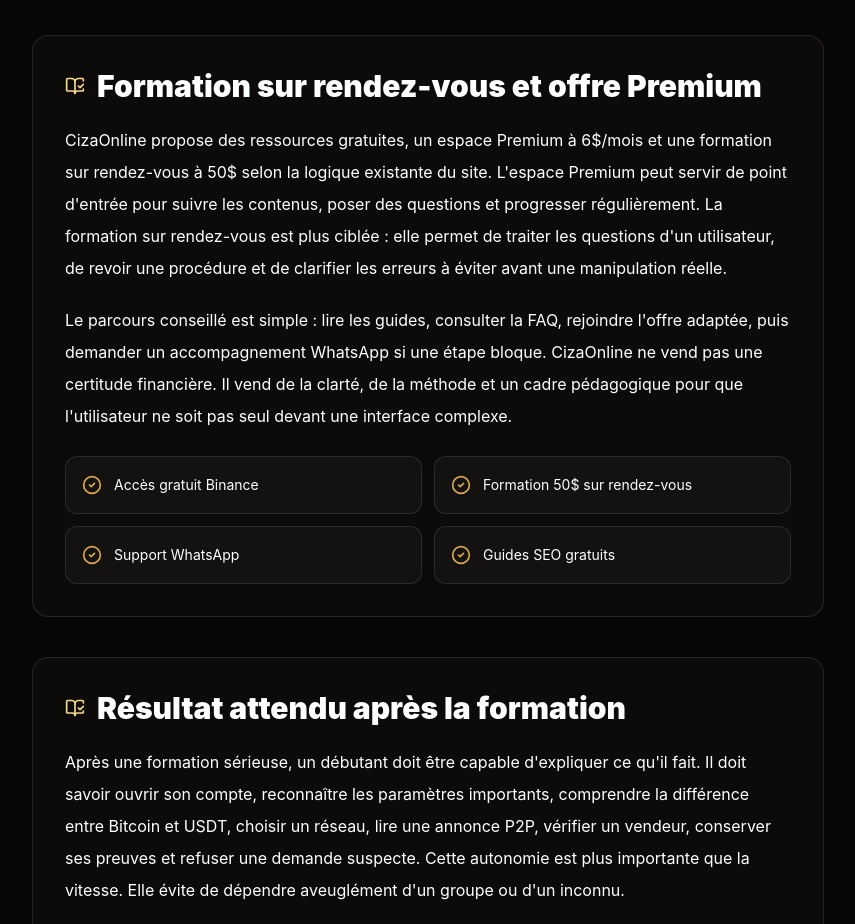
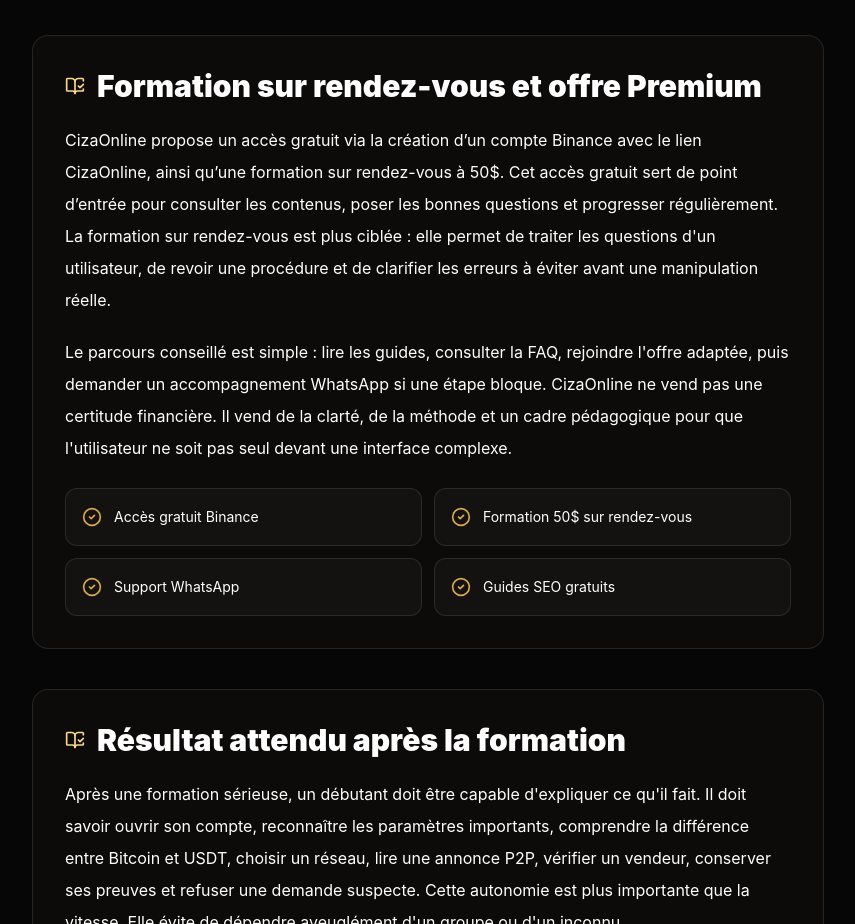
Before and after one commit to urbainciza0-web/cizaonline-premium-site, a Next.js app: page /formation-binance-rdc in a window 1280 px wide. Shown: the part 3480-4404 px from the top of the page, without its empty margins (32-887 px from the left). Built offline with nearby package versions, Linux system fonts and the light colour scheme.

Commit message:
Corriger la dernière mention de l’offre à 6 dollars

```diff
--- a/app/formation-binance-rdc/page.jsx
+++ b/app/formation-binance-rdc/page.jsx
@@ -54,7 +54,7 @@
     {
       title: "Formation sur rendez-vous et offre Premium",
       paragraphs: [
-        "CizaOnline propose des ressources gratuites, un espace Premium à 6$/mois et une formation sur rendez-vous à 50$ selon la logique existante du site. L'espace Premium peut servir de point d'entrée pour suivre les contenus, poser des questions et progresser régulièrement. La formation sur rendez-vous est plus ciblée : elle permet de traiter les questions d'un utilisateur, de revoir une procédure et de clarifier les erreurs à éviter avant une manipulation réelle.",
+        "CizaOnline propose un accès gratuit via la création d’un compte Binance avec le lien CizaOnline, ainsi qu’une formation sur rendez-vous à 50$. Cet accès gratuit sert de point d’entrée pour consulter les contenus, poser les bonnes questions et progresser régulièrement. La formation sur rendez-vous est plus ciblée : elle permet de traiter les questions d'un utilisateur, de revoir une procédure et de clarifier les erreurs à éviter avant une manipulation réelle.",
         "Le parcours conseillé est simple : lire les guides, consulter la FAQ, rejoindre l'offre adaptée, puis demander un accompagnement WhatsApp si une étape bloque. CizaOnline ne vend pas une certitude financière. Il vend de la clarté, de la méthode et un cadre pédagogique pour que l'utilisateur ne soit pas seul devant une interface complexe."
       ],
       items: ["Accès gratuit Binance", "Formation 50$ sur rendez-vous", "Support WhatsApp", "Guides SEO gratuits"]
```
